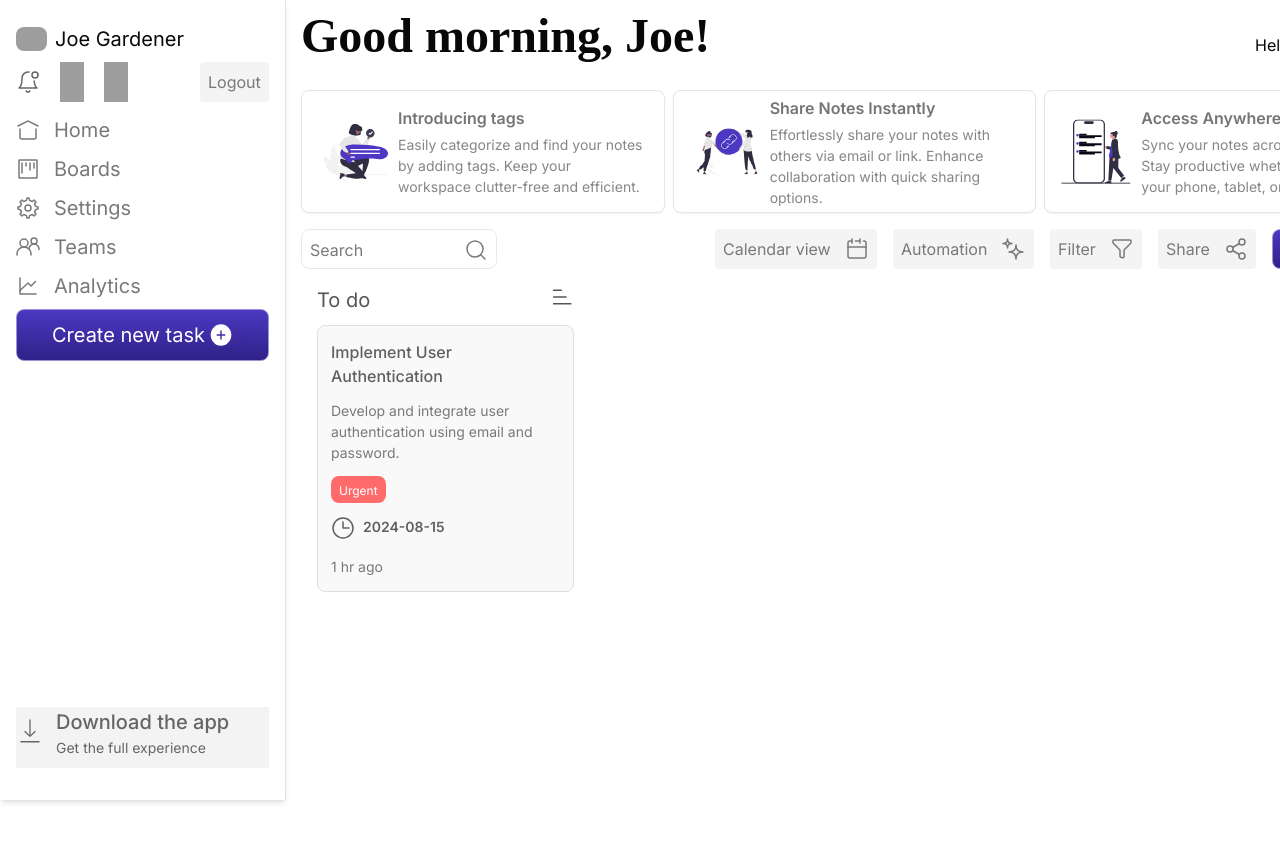
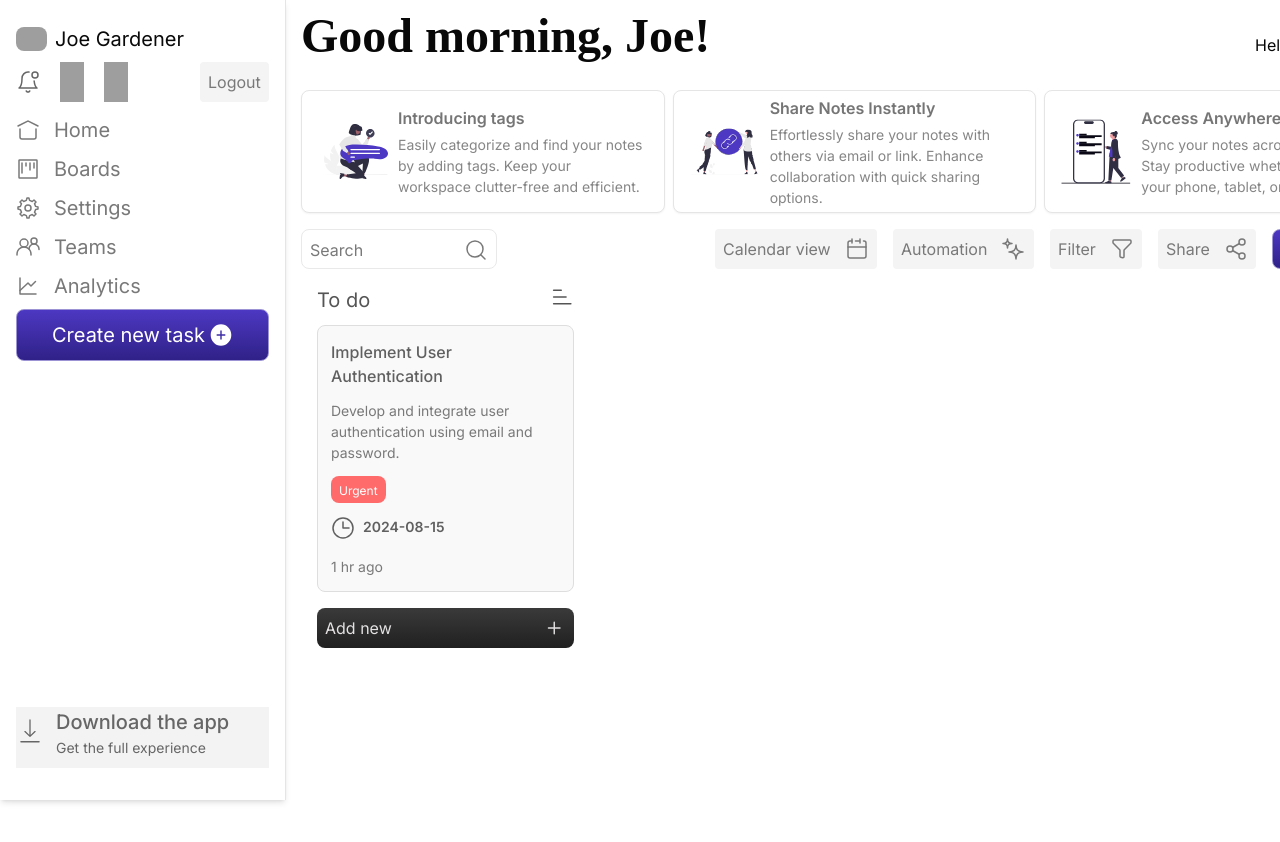
Before and after one commit to pradhumngautam/workflo, a Next.js app: page /dashboard in a window 1280 px wide. Shown: the top 842 px of the page. Built offline with nearby package versions, Linux system fonts and the light colour scheme; grey boxes are pictures that could not be loaded.

Commit message:
refact: addnew button

```diff
--- a/components/todo.tsx
+++ b/components/todo.tsx
@@ -2,6 +2,7 @@ import Image from "next/image";
 import { Button } from "./ui/button";
 import { todos } from "./todos";
 import Taskcard from "./ui/task-card";
+import Addnew from "./ui/add-new";
 
 const Todo = () => {
   return (
@@ -22,7 +23,7 @@ const Todo = () => {
           />
         ))}
       </div>
-      <div></div>
+      <Addnew />
     </div>
   );
 };
--- /dev/null
+++ b/components/ui/add-new.tsx
@@ -0,0 +1,12 @@
+import Image from "next/image";
+
+const Addnew = () => {
+  return (
+    <div className="w-[256.75px] h-[40px] rounded-[8px] flex justify-between p-[8px] bg-gradient-to-b from-[#3A3A3A] to-[#202020] ">
+      <div className="font-normal text-[16px] text-[#E3E1E1]">Add new</div>
+      <Image src={"/add.svg"} alt="" height={24} width={24} />
+    </div>
+  );
+};
+
+export default Addnew;
```
Also changed, not shown: public/add.svg (added).
